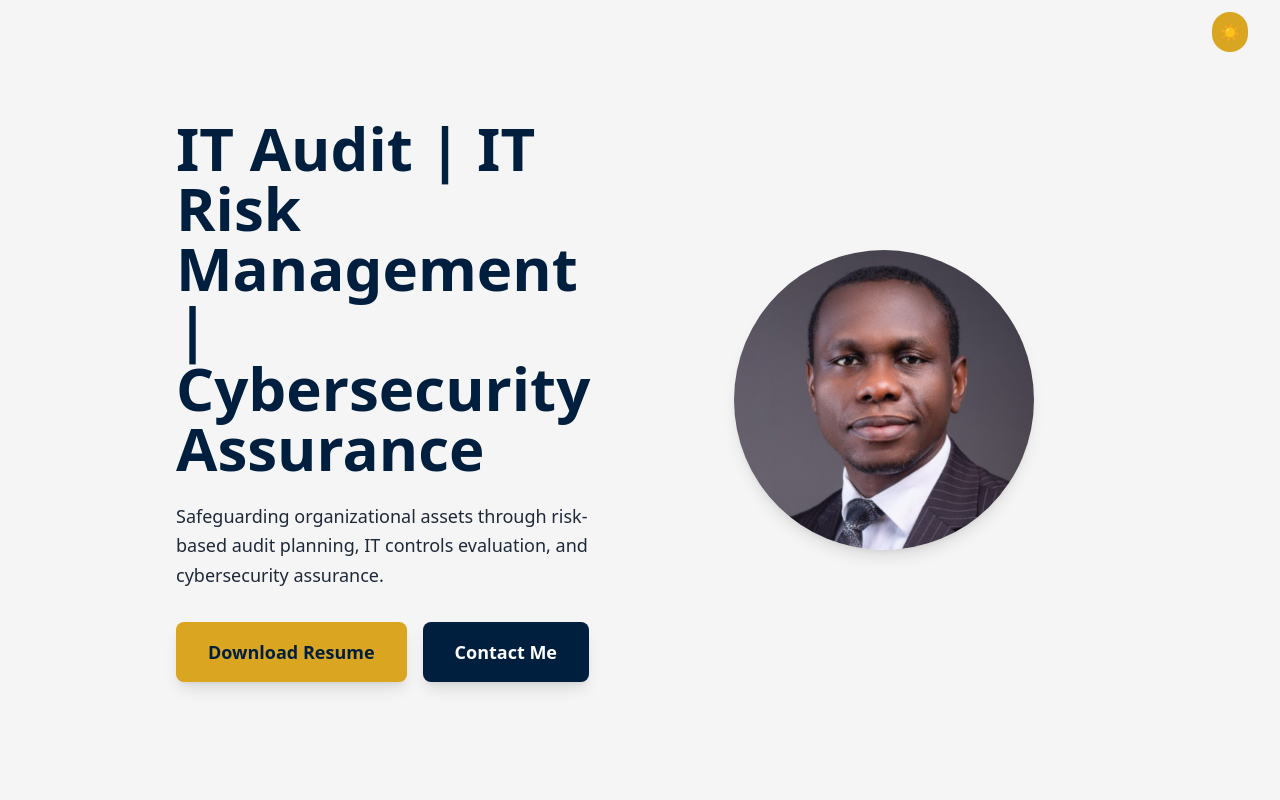
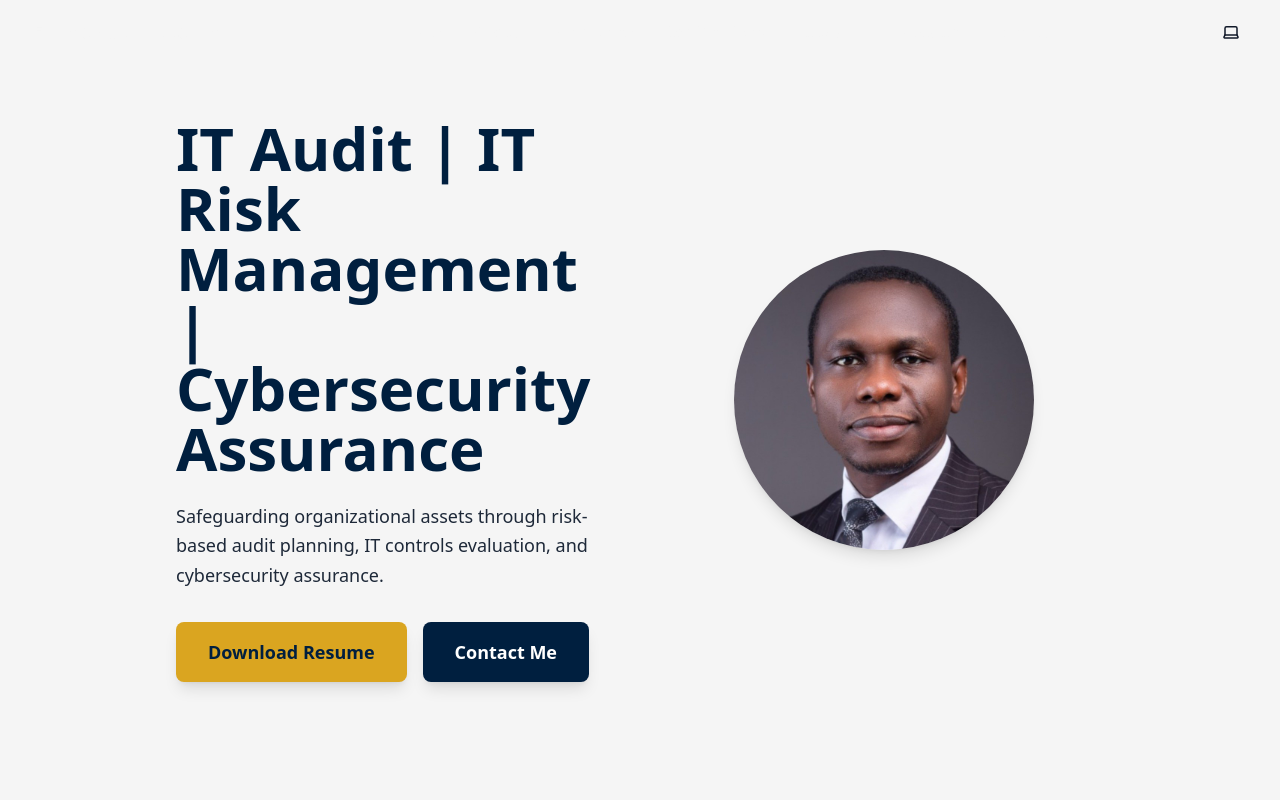
Before and after one commit to samkiel488/Emmanuel-Ilesanmi_Portfolio, a Next.js app: page / in a window 1280 px wide. Shown: the top 800 px of the page. Built offline with nearby package versions, Linux system fonts and the light colour scheme.

Commit message:
`feat: Update TODO list and implement theme toggle functionality`

```diff
--- a/src/app/globals.css
+++ b/src/app/globals.css
@@ -8,7 +8,11 @@
 
 @layer base {
   html {
+    color-scheme: light dark;
     @apply transition-colors duration-300 bg-white text-gray-900 dark:bg-[#001f3f] dark:text-gray-100;
+  }
+  html.dark {
+    color-scheme: dark;
   }
   body {
     @apply transition-colors duration-300 bg-inherit text-inherit;
--- a/src/components/Navbar.tsx
+++ b/src/components/Navbar.tsx
@@ -1,12 +1,11 @@
 "use client";
 
 import { useState, useEffect } from "react";
-import { useTheme } from "next-themes";
 import { Link } from "react-scroll";
+import ThemeToggle from "./ThemeToggle";
 
 const Navbar = () => {
   const [isScrolled, setIsScrolled] = useState(false);
-  const { theme, setTheme, resolvedTheme } = useTheme();
 
   useEffect(() => {
     const handleScroll = () => {
@@ -15,10 +14,6 @@ const Navbar = () => {
     window.addEventListener("scroll", handleScroll);
     return () => window.removeEventListener("scroll", handleScroll);
   }, []);
-
-  const toggleTheme = () => {
-    setTheme(resolvedTheme === "dark" ? "light" : "dark");
-  };
 
   return (
     <nav
@@ -44,13 +39,7 @@ const Navbar = () => {
               </Link>
             ))}
           </div>
-          <button
-            onClick={toggleTheme}
-            aria-label="Toggle Dark Mode"
-            className="p-2 rounded-full bg-accent text-primary hover:bg-primary hover:text-accent transition"
-          >
-            {resolvedTheme === "dark" ? "☀️" : "🌙"}
-          </button>
+          <ThemeToggle />
         </div>
       </div>
     </nav>
--- a/src/components/ThemeProviderWrapper.tsx
+++ b/src/components/ThemeProviderWrapper.tsx
@@ -3,7 +3,14 @@ import { ThemeProvider } from "next-themes";
 
 export function ThemeProviderWrapper({ children }: { children: React.ReactNode }) {
   return (
-    <ThemeProvider attribute="class" defaultTheme="dark" enableSystem>
+    <ThemeProvider
+      attribute="class"
+      defaultTheme="system"
+      enableSystem={true}
+      enableColorScheme={true}
+      storageKey="emmanuel-theme"
+      forcedTheme={undefined}
+    >
       {children}
     </ThemeProvider>
   );
--- /dev/null
+++ b/src/components/ThemeToggle.tsx
@@ -0,0 +1,44 @@
+"use client";
+import { useTheme } from "next-themes";
+import { useEffect, useState } from "react";
+import { Sun, Moon, Laptop } from "lucide-react";
+
+export default function ThemeToggle() {
+  const { theme, setTheme, systemTheme } = useTheme();
+  const [mounted, setMounted] = useState(false);
+  useEffect(() => setMounted(true), []);
+
+  const currentTheme = theme === "system" ? systemTheme : theme;
+
+  const handleToggle = () => {
+    if (theme === "system") setTheme("light");
+    else if (theme === "light") setTheme("dark");
+    else setTheme("system");
+  };
+
+  const icon =
+    theme === "system" ? (
+      <Laptop size={18} />
+    ) : theme === "light" ? (
+      <Sun size={18} />
+    ) : (
+      <Moon size={18} />
+    );
+
+  // Force re-render on theme change to ensure UI updates
+  useEffect(() => {
+    // This empty effect triggers a re-render on theme change
+  }, [theme]);
+
+  if (!mounted) return null;
+
+  return (
+    <button
+      onClick={handleToggle}
+      className="p-2 rounded-md transition-colors duration-300 hover:bg-gray-200 dark:hover:bg-gray-700"
+      aria-label="Toggle theme"
+    >
+      {icon}
+    </button>
+  );
+}
```
Also changed, not shown: 1 other file (tests, documents, lock files or other folders).
